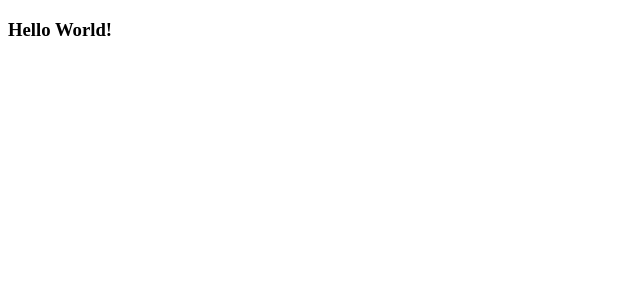
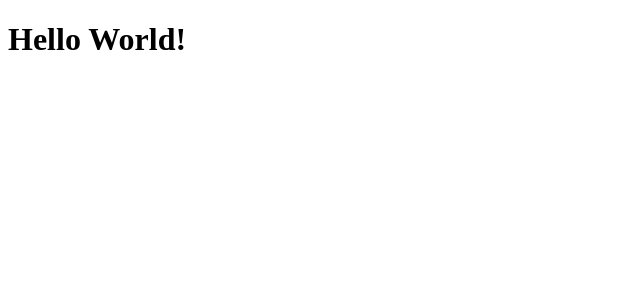
Before and after one commit to timoteostifft/paypal_react, a React (Vite) app: page /cart in a window 1280 px wide. Shown: the top 300 px of the page, without its empty margins (0-640 px from the left). Built offline with nearby package versions, Linux system fonts and the light colour scheme; the HTML template or start-up script is replaced by a standard one.

Commit message:
feat: add react router

```diff
--- a/package.json
+++ b/package.json
@@ -11,7 +11,8 @@
   },
   "dependencies": {
     "react": "^18.2.0",
-    "react-dom": "^18.2.0"
+    "react-dom": "^18.2.0",
+    "react-router-dom": "^6.14.1"
   },
   "devDependencies": {
     "@types/react": "^18.2.14",
--- a/src/App.tsx
+++ b/src/App.tsx
@@ -1,7 +1,12 @@
+import { BrowserRouter } from "react-router-dom"
+import { Router } from "./router"
+
 function App() {
 
   return (
-    <h3>Hello World!</h3>
+    <BrowserRouter>
+      <Router />
+    </BrowserRouter>
   )
 }
 
--- /dev/null
+++ b/src/pages/Cart/index.tsx
@@ -0,0 +1,5 @@
+export function Cart() {
+  return (
+    <h1>Hello World!</h1>
+  )
+}
--- /dev/null
+++ b/src/router/index.tsx
@@ -0,0 +1,10 @@
+import { Routes, Route } from "react-router-dom";
+import { Cart } from "../pages/Cart";
+
+export function Router() {
+  return (
+    <Routes>
+      <Route path="/cart" element={<Cart />} />
+    </Routes>
+  )
+}
```
Also changed, not shown: src/pages/Cart/styles.ts (added), 1 other file (tests, documents, lock files or other folders).
